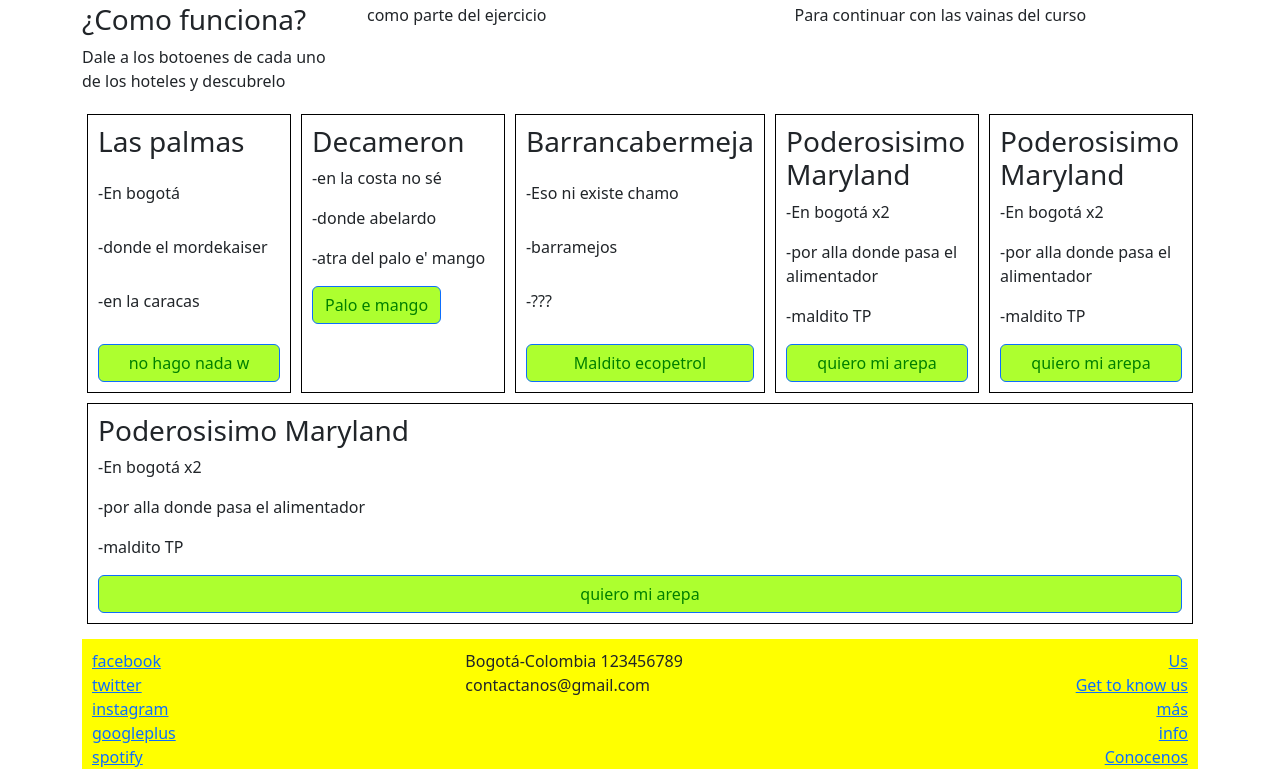
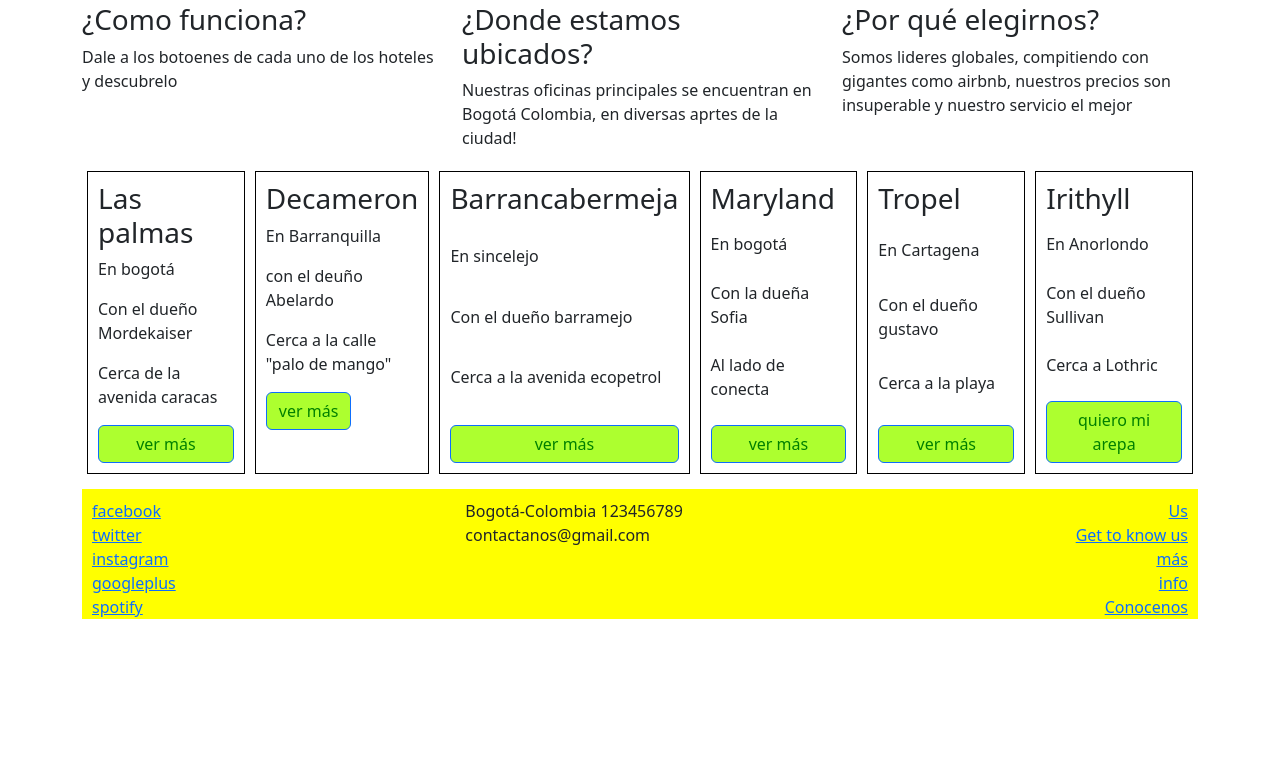
Before and after one commit to nicolasmorenocr/coursera_fullstack, a website: page index.html in a window 1280 px wide. Shown: the part 63-832 px from the top of the page. After the commit the page ends 800 px from the top, so only its background shows below. Drawn offline with nearby package versions, Linux system fonts and the light colour scheme.

Commit message:
Arreglando un poco el contenido

```diff
--- a/index.html
+++ b/index.html
@@ -20,59 +20,62 @@
     </div>
     <div class="container">
         <div class="row">
-            <div class="col-sm-3">
+            <div class="col-sm-4">
                 <h3>¿Como funciona?</h3>
                 <p>Dale a los botoenes de cada uno de los hoteles y descubrelo</p>
             </div>
-            <div class="col">
-                <p>como parte del ejercicio</p>
+            <div class="col-sm-4">
+                <h3>¿Donde estamos ubicados?</h3>
+                <p>Nuestras oficinas principales se encuentran en Bogotá Colombia, en diversas aprtes de la ciudad!</p>
             </div>
-            <div class="col">
-                <p>Para continuar con las vainas del curso</p>
+            <div class="col-sm-4">
+                <h3>¿Por qué elegirnos?</h3>
+                <p>Somos lideres globales, compitiendo con gigantes como airbnb, nuestros precios son insuperable y
+                    nuestro servicio el mejor</p>
             </div>
         </div>
 
         <div class="d-flex flex-wrap">
             <div class="cardhotel d-flex flex-column justify-content-between">
                 <h3>Las palmas</h3>
-                <p>-En bogotá</p>
-                <p>-donde el mordekaiser</p>
-                <p>-en la caracas</p>
-                <button class="btn btn-primary ">no hago nada w</button>
+                <p>En bogotá</p>
+                <p>Con el dueño Mordekaiser</p>
+                <p>Cerca de la avenida caracas</p>
+                <button class="btn btn-primary ">ver más</button>
             </div>
             <div class="cardhotel">
                 <h3>Decameron</h3>
-                <p>-en la costa no sé</p>
-                <p>-donde abelardo</p>
-                <p>-atra del palo e' mango</p>
-                <button class="btn btn-primary">Palo e mango</button>
+                <p>En Barranquilla</p>
+                <p>con el deuño Abelardo</p>
+                <p>Cerca a la calle "palo de mango"</p>
+                <button class="btn btn-primary">ver más</button>
             </div>
             <div class="cardhotel d-flex flex-column justify-content-between">
                 <h3>Barrancabermeja</h3>
-                <p>-Eso ni existe chamo</p>
-                <p>-barramejos</p>
-                <p>-???</p>
-                <button class="btn btn-primary">Maldito ecopetrol</button>
+                <p>En sincelejo</p>
+                <p>Con el dueño barramejo</p>
+                <p>Cerca a la avenida ecopetrol</p>
+                <button class="btn btn-primary">ver más</button>
             </div>
             <div class="cardhotel d-flex flex-column justify-content-between">
-                <h3>Poderosisimo Maryland</h3>
-                <p>-En bogotá x2</p>
-                <p>-por alla donde pasa el alimentador</p>
-                <p>-maldito TP</p>
-                <button class="btn btn-primary">quiero mi arepa</button>
+                <h3>Maryland</h3>
+                <p>En bogotá</p>
+                <p>Con la dueña Sofia</p>
+                <p>Al lado de conecta</p>
+                <button class="btn btn-primary">ver más</button>
             </div>
             <div class="cardhotel d-flex flex-column justify-content-between">
-                <h3>Poderosisimo Maryland</h3>
-                <p>-En bogotá x2</p>
-                <p>-por alla donde pasa el alimentador</p>
-                <p>-maldito TP</p>
-                <button class="btn btn-primary">quiero mi arepa</button>
+                <h3>Tropel</h3>
+                <p>En Cartagena</p>
+                <p>Con el dueño gustavo</p>
+                <p>Cerca a la playa</p>
+                <button class="btn btn-primary">ver más</button>
             </div>
             <div class="cardhotel d-flex flex-column justify-content-between">
-                <h3>Poderosisimo Maryland</h3>
-                <p>-En bogotá x2</p>
-                <p>-por alla donde pasa el alimentador</p>
-                <p>-maldito TP</p>
+                <h3>Irithyll</h3>
+                <p>En Anorlondo</p>
+                <p>Con el dueño Sullivan</p>
+                <p>Cerca a Lothric</p>
                 <button class="btn btn-primary">quiero mi arepa</button>
             </div>
         </div>
```
